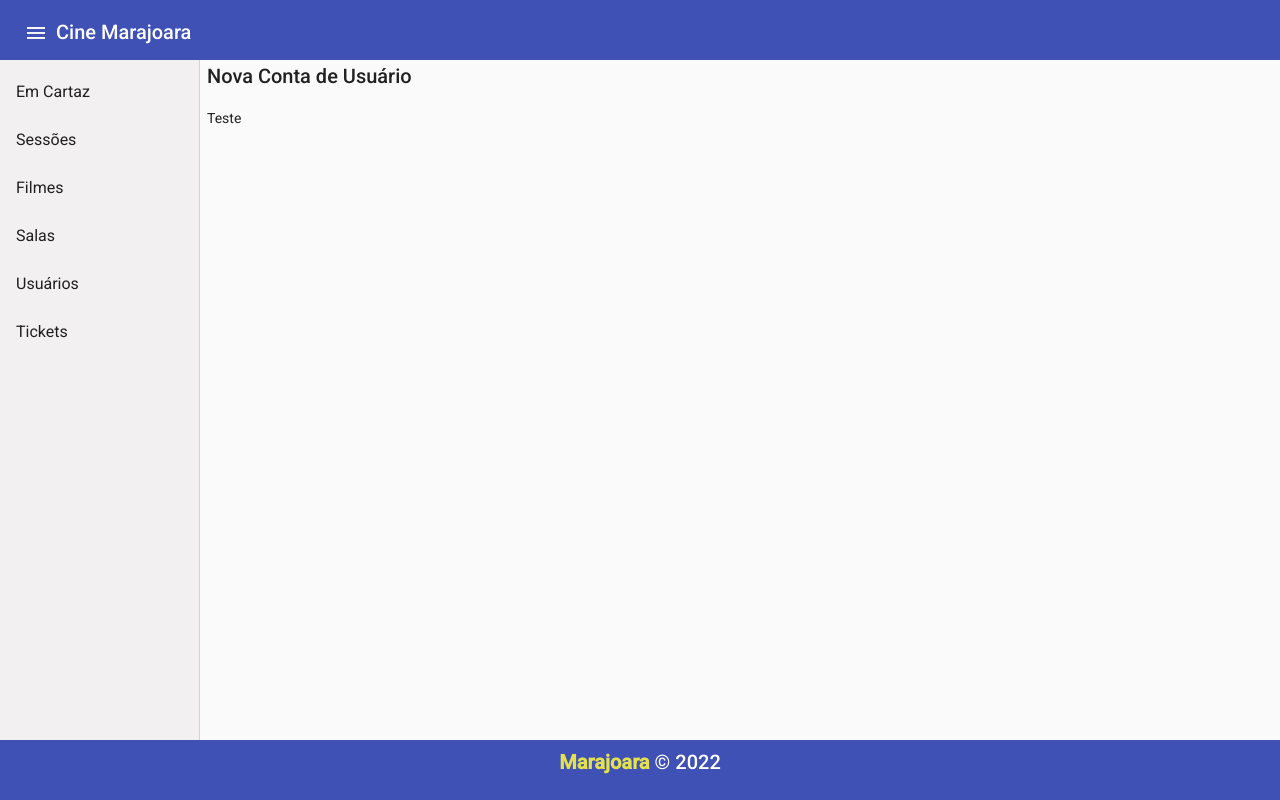
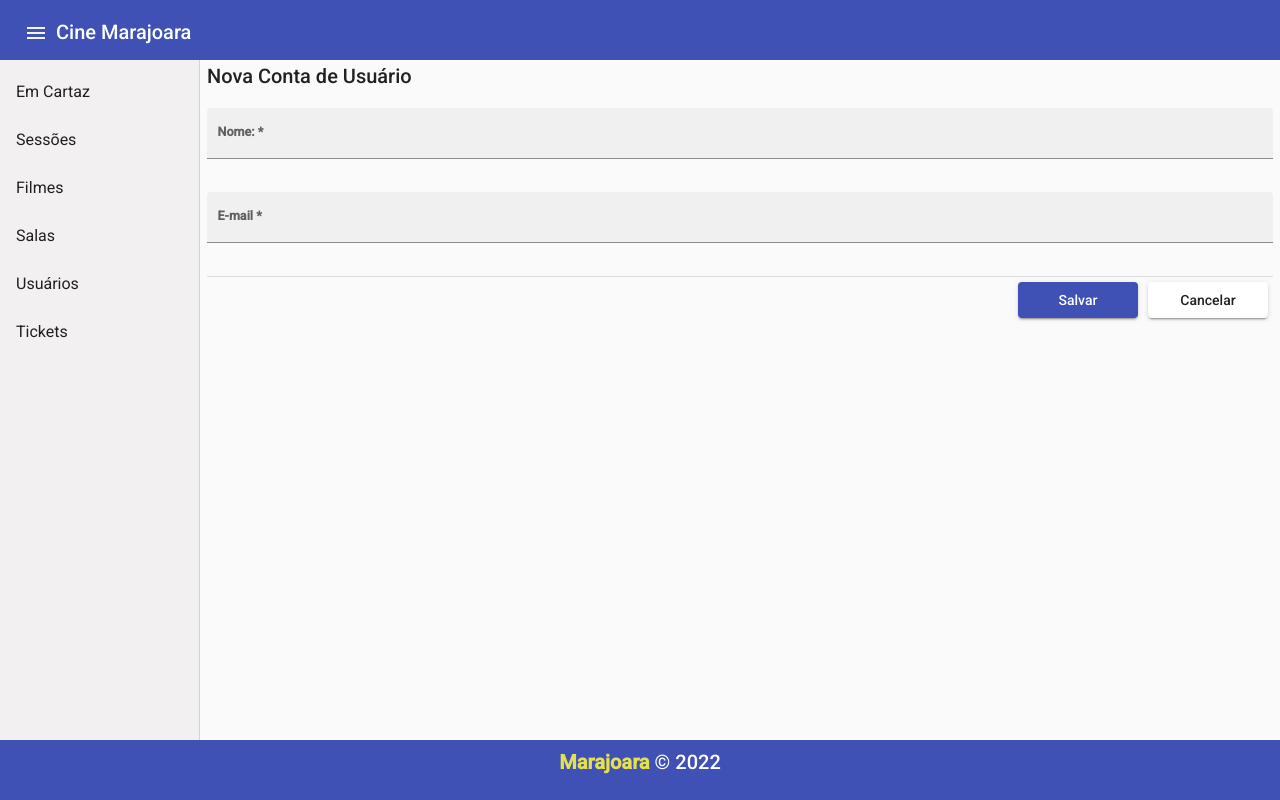
Before and after one commit to rafapolmann/marajoara-cinema-management, an Angular app in the folder Marajoara.Cinema.Management/Marajoara.Cinema.Management.FrontEnd/: page /newuseraccount in a window 1280 px wide. Built offline with nearby package versions, Linux system fonts and the light colour scheme.

Commit message:
Creating name and e-mail fields. - E-mail format validation will be executed on typing.

```diff
--- a/Marajoara.Cinema.Management/Marajoara.Cinema.Management.FrontEnd/src/app/components/user/user-account-form/user-account-form.component.html
+++ b/Marajoara.Cinema.Management/Marajoara.Cinema.Management.FrontEnd/src/app/components/user/user-account-form/user-account-form.component.html
@@ -1 +1,33 @@
-<p>Teste</p>
+<div class="form-container">
+  <form (ngSubmit)="submit(formDir)" [formGroup]="userAccountForm" #formDir="ngForm">
+
+    <div class="form-group">
+      <mat-form-field appearance="fill">
+        <mat-label>Nome:</mat-label>
+        <input matInput placeholder="Nome do usuário" formControlName="name" required />
+        <mat-error *ngIf="name.invalid && name.errors?.['required']">O nome é obrigatório</mat-error>
+      </mat-form-field>
+    </div>
+
+    <div class="form-group">
+      <mat-form-field class="example-full-width" appearance="fill">
+        <mat-label>E-mail</mat-label>
+        <input type="email" matInput [formControl]="mail" [errorStateMatcher]="matcher"
+          placeholder="Ex. user@marajoara.com">
+        <!-- <mat-hint>Ex. user@marajoara.com</mat-hint> -->
+        <mat-error *ngIf="mail.hasError('email') && !mail.hasError('required')">
+          Endereço de e-mail está inválido!
+        </mat-error>
+        <mat-error *ngIf="mail.hasError('required')"> O e-mail é obrigatório </mat-error>
+      </mat-form-field>
+    </div>
+
+    <mat-divider></mat-divider>
+    <div class="button-flex-container">
+      <button mat-raised-button color="primary">Salvar</button>
+      <button mat-raised-button (click)="cancel()" type="button" color="basic">
+        Cancelar
+      </button>
+    </div>
+  </form>
+</div>
--- a/Marajoara.Cinema.Management/Marajoara.Cinema.Management.FrontEnd/src/app/components/user/user-account-form/user-account-form.component.scss
+++ b/Marajoara.Cinema.Management/Marajoara.Cinema.Management.FrontEnd/src/app/components/user/user-account-form/user-account-form.component.scss
@@ -0,0 +1,18 @@
+.form-group-flex-row mat-checkbox {
+  margin-bottom: 15px;
+}
+
+.button-flex-container {
+  display: flex;
+  flex-direction: row;
+  justify-content: flex-end;
+  flex-wrap: wrap;
+}
+
+.mat-raised-button {
+  margin: 5px;
+  min-width: 120px;
+}
+.form-container {
+  overflow-x: hidden;
+}
--- a/Marajoara.Cinema.Management/Marajoara.Cinema.Management.FrontEnd/src/app/components/user/user-account-form/user-account-form.component.ts
+++ b/Marajoara.Cinema.Management/Marajoara.Cinema.Management.FrontEnd/src/app/components/user/user-account-form/user-account-form.component.ts
@@ -1,5 +1,7 @@
 import { Component, EventEmitter, Input, OnInit, Output } from '@angular/core';
 import { UserAccount } from 'src/app/models/UserAccount';
+import { FormControl, FormGroup, FormGroupDirective, Validators, NgForm } from '@angular/forms';
+import { ErrorStateMatcher } from '@angular/material/core';
 
 @Component({
   selector: 'app-user-account-form',
@@ -10,9 +12,57 @@ export class UserAccountFormComponent implements OnInit {
   @Output() onSubmit = new EventEmitter<UserAccount>();
   @Output() onCancel = new EventEmitter();
   @Input() userAccountData!: UserAccount;
+
+  userAccountForm!: FormGroup;
+  matcher = new MyErrorStateMatcher();
+
   constructor() { }
 
   ngOnInit(): void {
+
+    this.userAccountForm = new FormGroup({
+      userAccountID: new FormControl(this.userAccountData ? this.userAccountData.userAccountID : ''),
+      name: new FormControl(this.userAccountData ? this.userAccountData.name : '', [Validators.required]),
+      mail: new FormControl(this.userAccountData ? this.userAccountData.mail : '', [Validators.required, Validators.email]),
+      level: new FormControl(this.userAccountData ? this.userAccountData.level : 0, [Validators.required]),
+      photoFile: new FormControl(''),
+    });
+
   }
 
+  get name() {
+    return this.userAccountForm.get('name')! as FormControl;
+  }
+
+  get mail() {
+    return this.userAccountForm.get('mail')! as FormControl;
+  }
+
+  get level() {
+    return this.userAccountForm.get('level')! as FormControl;
+  }
+
+  submit(formDirective: FormGroupDirective): void {
+    console.log(this.userAccountForm.value);
+    if (this.userAccountForm.invalid) {
+      return;
+    }
+    //this.onSubmit.emit(this.userAccountForm.value);
+
+    //Resets the form.
+    this.userAccountForm.reset();
+    formDirective.resetForm();
+  }
+
+  cancel() {
+    this.onCancel.emit();
+  }
 }
+
+/** Error when invalid control is dirty, touched, or submitted. */
+export class MyErrorStateMatcher implements ErrorStateMatcher {
+  isErrorState(control: FormControl | null, form: FormGroupDirective | NgForm | null): boolean {
+    const isSubmitted = form && form.submitted;
+    return !!(control && control.invalid && (control.dirty || control.touched || isSubmitted));
+  }
+}
--- a/Marajoara.Cinema.Management/Marajoara.Cinema.Management.FrontEnd/src/app/features/user/user-account-edit/user-account-edit.component.ts
+++ b/Marajoara.Cinema.Management/Marajoara.Cinema.Management.FrontEnd/src/app/features/user/user-account-edit/user-account-edit.component.ts
@@ -23,6 +23,7 @@ export class UserAccountEditComponent implements OnInit {
   }
 
   async loadSession(userAccountId: number) {
+    console.log(userAccountId);
     this.userAccountData = await firstValueFrom(this.userAccountService.getById(userAccountId));
   }
   async onSubmit(userAccount: UserAccount) {
--- a/Marajoara.Cinema.Management/Marajoara.Cinema.Management.FrontEnd/src/app/features/user/user-account-list/user-account-list.component.ts
+++ b/Marajoara.Cinema.Management/Marajoara.Cinema.Management.FrontEnd/src/app/features/user/user-account-list/user-account-list.component.ts
@@ -61,7 +61,7 @@ export class UserAccountListComponent implements OnInit {
   }
 
   highlight(row: any) {
-    this.selectedUserAccountID = row.cineRoomID;
+    this.selectedUserAccountID = row.userAccountID;
     this.selectedUserAccount = row;
   }
 
```
